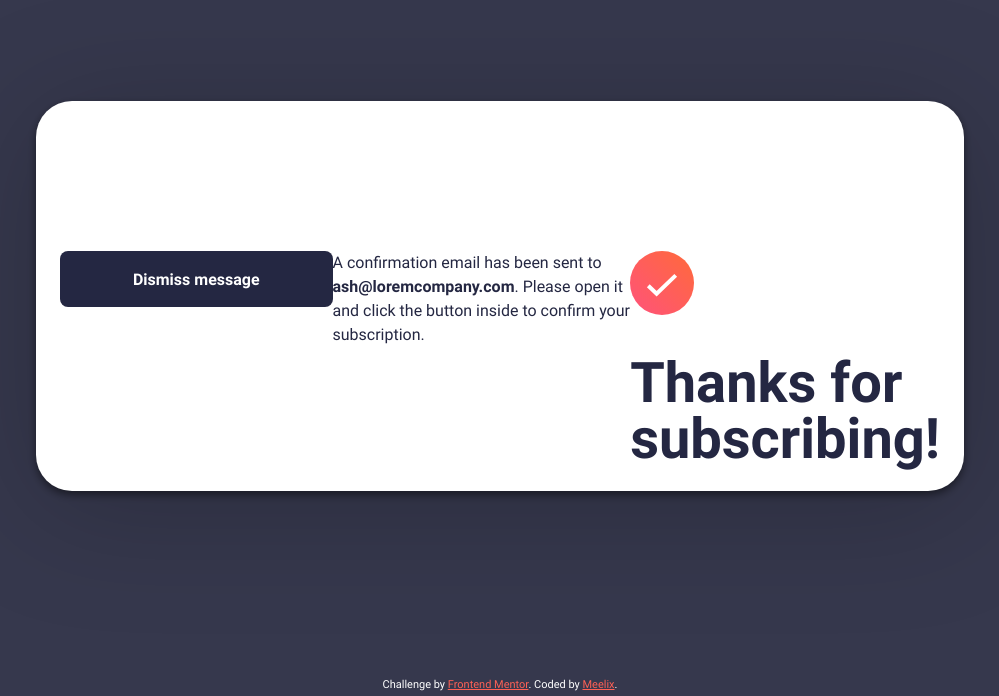
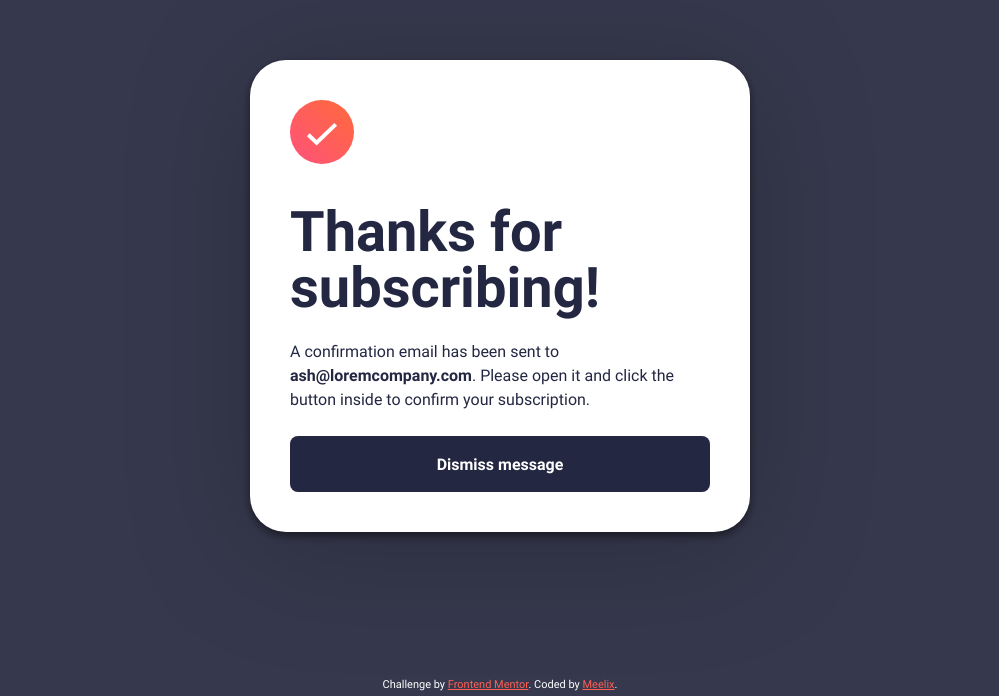
Before and after one commit to meelix/frontendmentor-newsletter-sign-up, a plain HTML site: page success.html in a window 1280 px wide. Shown: the part 104-800 px from the top of the page, without its empty margins (140-1139 px from the left). Drawn offline with Linux system fonts and the light colour scheme.

Commit message:
fix success dialog

```diff
--- a/style.css
+++ b/style.css
@@ -228,4 +228,16 @@ footer {
             flex: 0 1 20%;
         }
     }
+
+    #success {
+        & main {
+            display: flex;
+            flex-direction: column;
+            max-width: 500px;
+            padding: 40px;
+        }
+        .btn {
+            margin-bottom: 0;
+        }
+    }
 }
```
